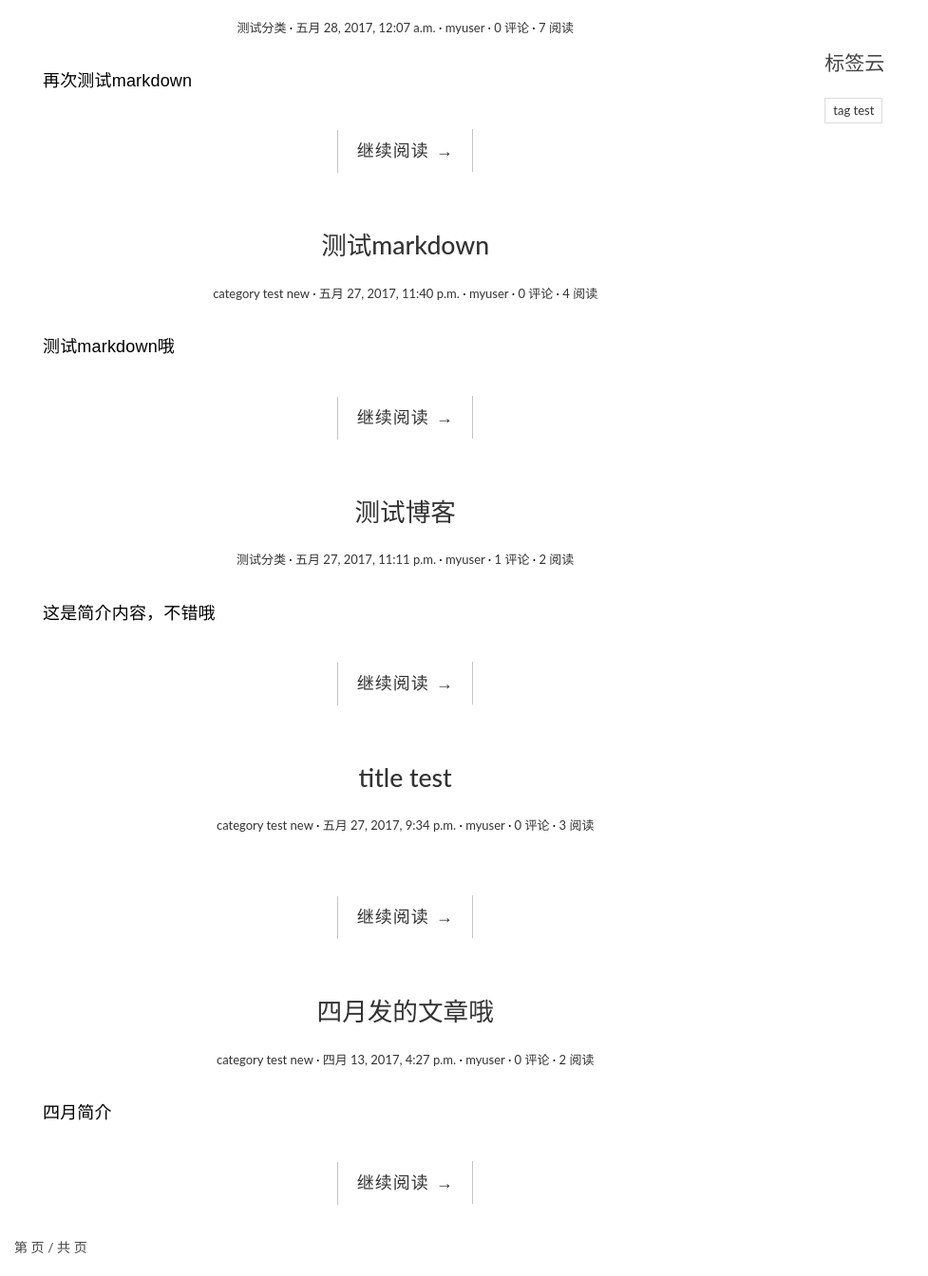
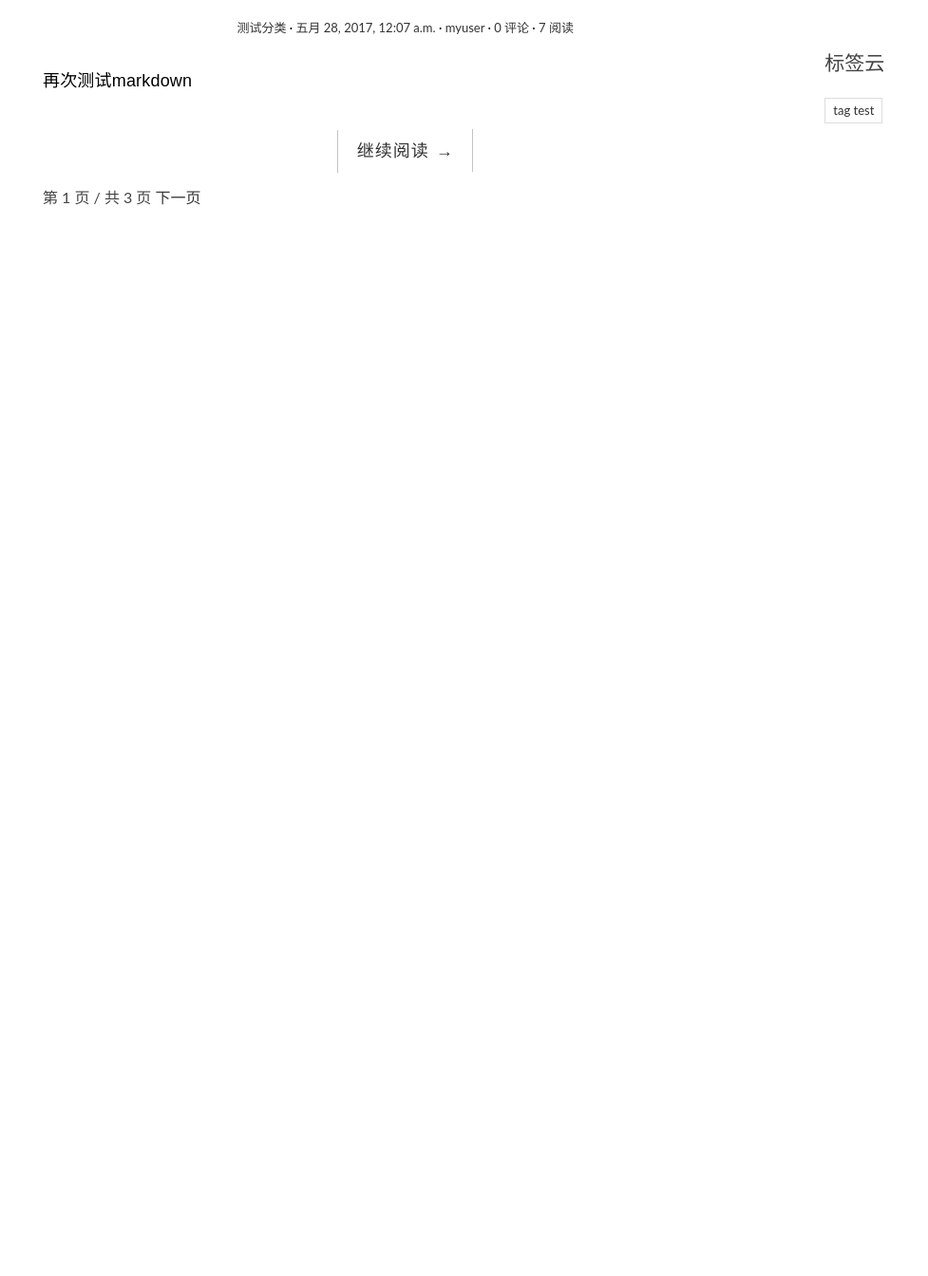
Before and after one commit to ghostcode/django-blog, a Django app: page / in a window 1280 px wide. Shown: the part 740-2084 px from the top of the page at 95% size, without its empty margins (0-977 px from the left). After the commit the page ends 956 px from the top, so only its background shows below. Run offline with Django 3.2, Linux system fonts and the light colour scheme; data comes from the database, SQL or seed files in the repository; both versions use the stored data as it was after the commit; some libraries are stand-ins or nearby versions.

Commit message:
no message

```diff
--- a/blogproject/blog/views.py
+++ b/blogproject/blog/views.py
@@ -29,6 +29,7 @@
     model = Post  # short for queryset = Post.objects.all()
     template_name = 'blog/index.html'
     context_object_name = 'post_list'
+    paginate_by = 3
 
 
 # def detail(request, pk):
--- a/blogproject/templates/blog/index.html
+++ b/blogproject/templates/blog/index.html
@@ -26,18 +26,18 @@
         <div class="no-post">暂时没有文章</div>
     {% endfor %}
 
-    <div class="pagination">
-    {% if post_list.has_previous %}
-        <!-- 如果当前页还有上一页，显示一个上一页的按钮 -->
-        <a href="?page={{ post_list.previous_page_number }}">上一页</a>
+    {% if is_paginated %}
+    <div class="pagination-simple">
+      <!-- 如果当前页还有上一页，显示一个上一页的按钮 -->
+      {% if page_obj.has_previous %}
+      <a href="?page={{ page_obj.previous_page_number }}">上一页</a>
+      {% endif %}
+      <!-- 显示当前页面信息 -->
+      <span class="current">第 {{ page_obj.number }} 页 / 共 {{ page_obj.paginator.num_pages }} 页</span>
+      <!-- 如果当前页还有下一页，显示一个下一页的按钮 -->
+      {% if page_obj.has_next %}
+      <a href="?page={{ page_obj.next_page_number }}">下一页</a>
+      {% endif %}
+    </div>
     {% endif %}
-    <span class="current">
-        <!-- 显示当前页面信息 -->
-        第 {{ post_list.number }} 页 / 共 {{ post_list.paginator.num_pages }} 页
-    </span>
-    {% if post_list.has_next %}
-        <!-- 如果当前页还有上下页，显示一个下一页的按钮 -->
-        <a href="?page={{ post_list.next_page_number }}">下一页</a>
-    {% endif %}
-    </div>
 {% endblock main %}
```
Also changed, not shown: README.md, blogproject/db.sqlite3, 2 other files.
